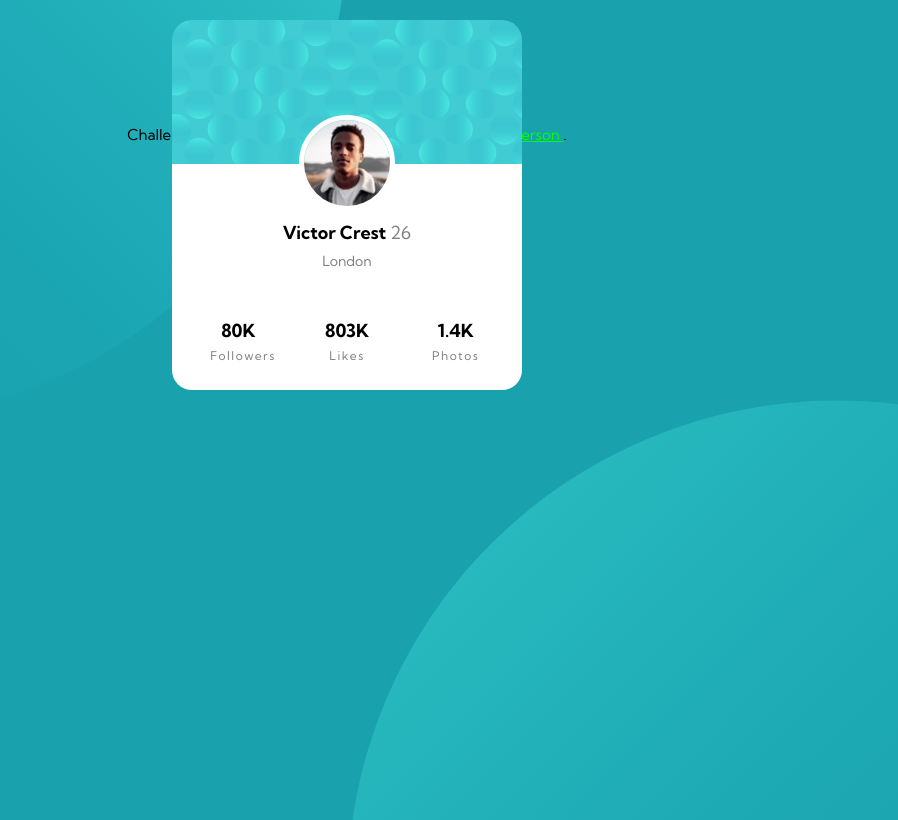
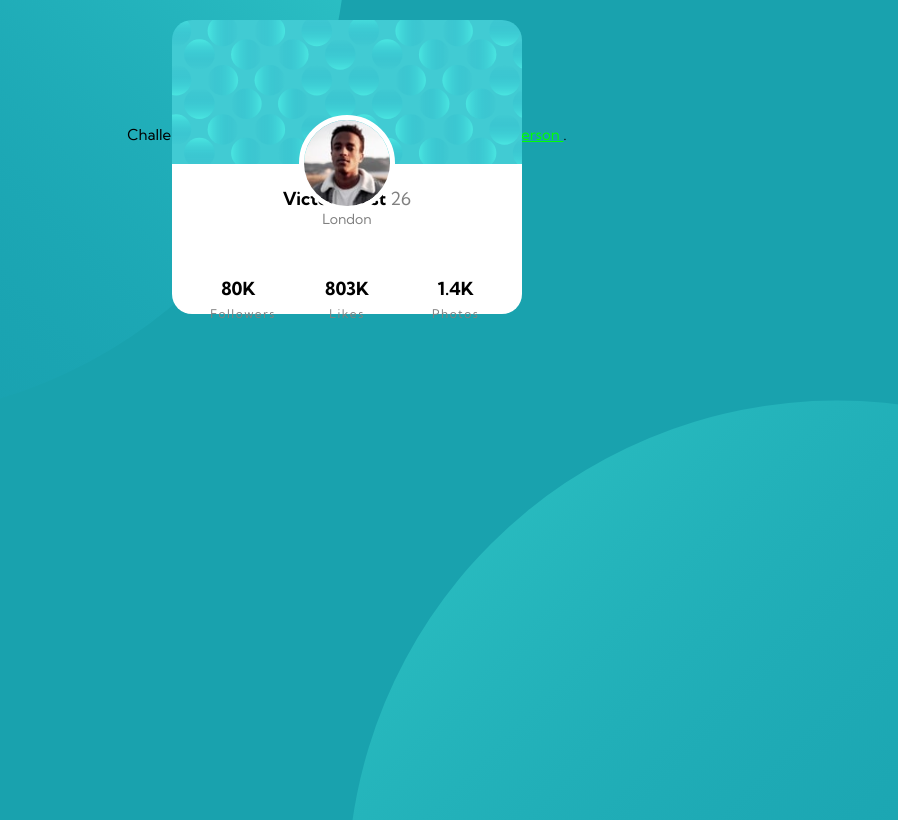
Before and after one commit to cdanderson76/profileCardComponent, a plain HTML site: page index.html in a window 1280 px wide. Shown: the whole page, without its empty margins (293-1191 px from the left). Drawn offline with Linux system fonts and the light colour scheme.

Commit message:
starting on the landscape UI

```diff
--- a/styles.css
+++ b/styles.css
@@ -135,7 +135,7 @@ li span {
     animation-iteration-count: infinite;
 }
 
-/* MEDIA QUERIES */
+/* MEDIA QUERY FOR TABLET AND DESKTOP MODE */
 
 @media ( min-width: 768px) {
     .canvas {
@@ -153,7 +153,13 @@ li span {
         background-color: #8b2626;
         background-image: url(./images/bg-pattern-card-red.svg);
     }
+
+    .card-info {
+      height: 150px;
+    }
 }
+
+/* MEDIA QUERY FOR LANDSCAPE MOBILE AND MOBILE */
 
 @media (orientation: landscape) {
 
```
